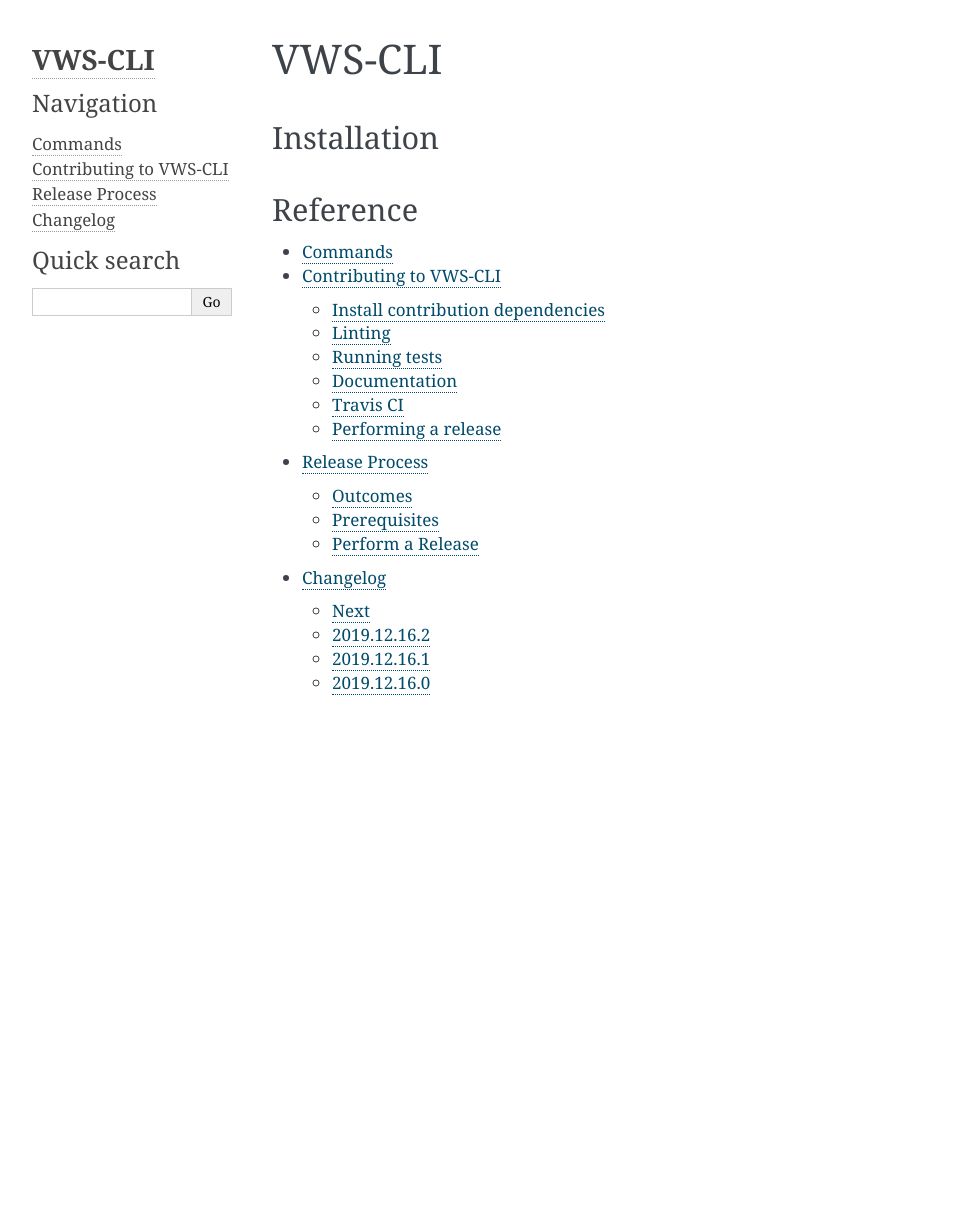
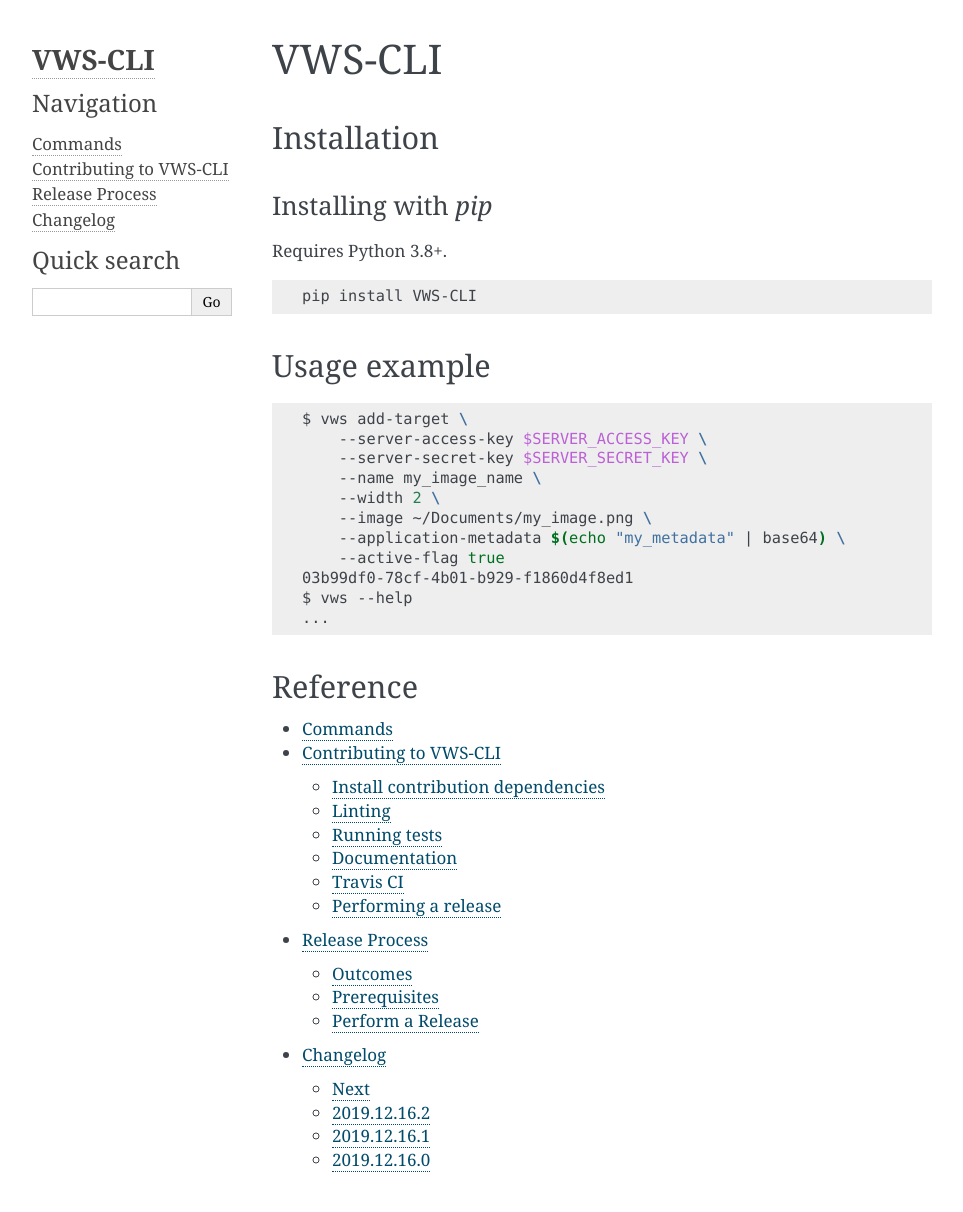
Before and after one commit to VWS-Python/vws-cli, a Sphinx documentation site: the page built from docs/source/index.rst, in a window 1280 px wide. Shown: the whole page, without its empty margins (148-1111 px from the left). Built offline with Sphinx 7.4.7, drawn with Linux system fonts in a browser that asks for light colours; before the commit the page ends 900 px from its top, so only the background shows below that.

Commit message:
Add installation and usage example

```diff
--- a/docs/source/index.rst
+++ b/docs/source/index.rst
@@ -3,6 +3,32 @@
 
 Installation
 ------------
+
+Installing with `pip`
+^^^^^^^^^^^^^^^^^^^^^
+
+Requires Python 3.8+.
+
+.. code:: sh
+
+   pip install VWS-CLI
+
+Usage example
+-------------
+
+.. code:: sh
+
+   $ vws add-target \
+       --server-access-key $SERVER_ACCESS_KEY \
+       --server-secret-key $SERVER_SECRET_KEY \
+       --name my_image_name \
+       --width 2 \
+       --image ~/Documents/my_image.png \
+       --application-metadata $(echo "my_metadata" | base64) \
+       --active-flag true
+   03b99df0-78cf-4b01-b929-f1860d4f8ed1
+   $ vws --help
+   ...
 
 Reference
 ---------
```
